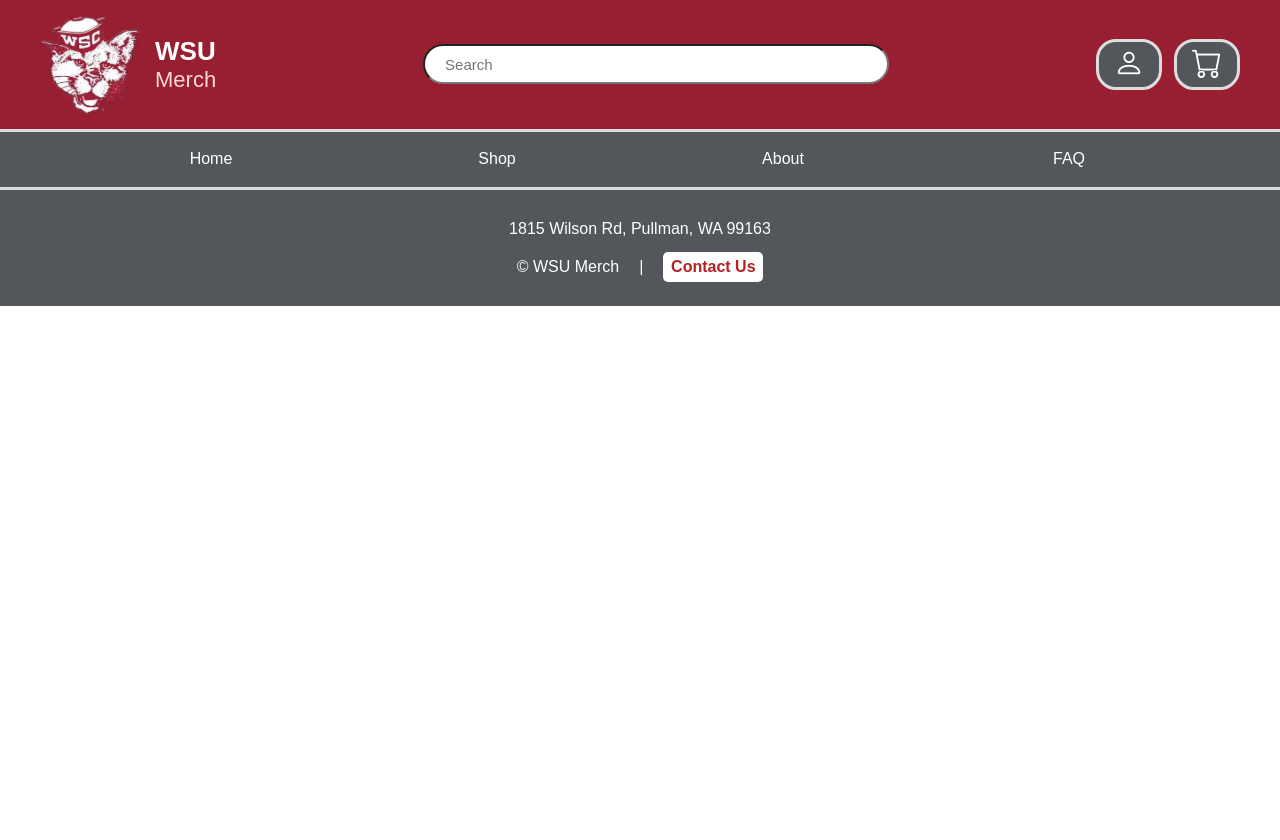
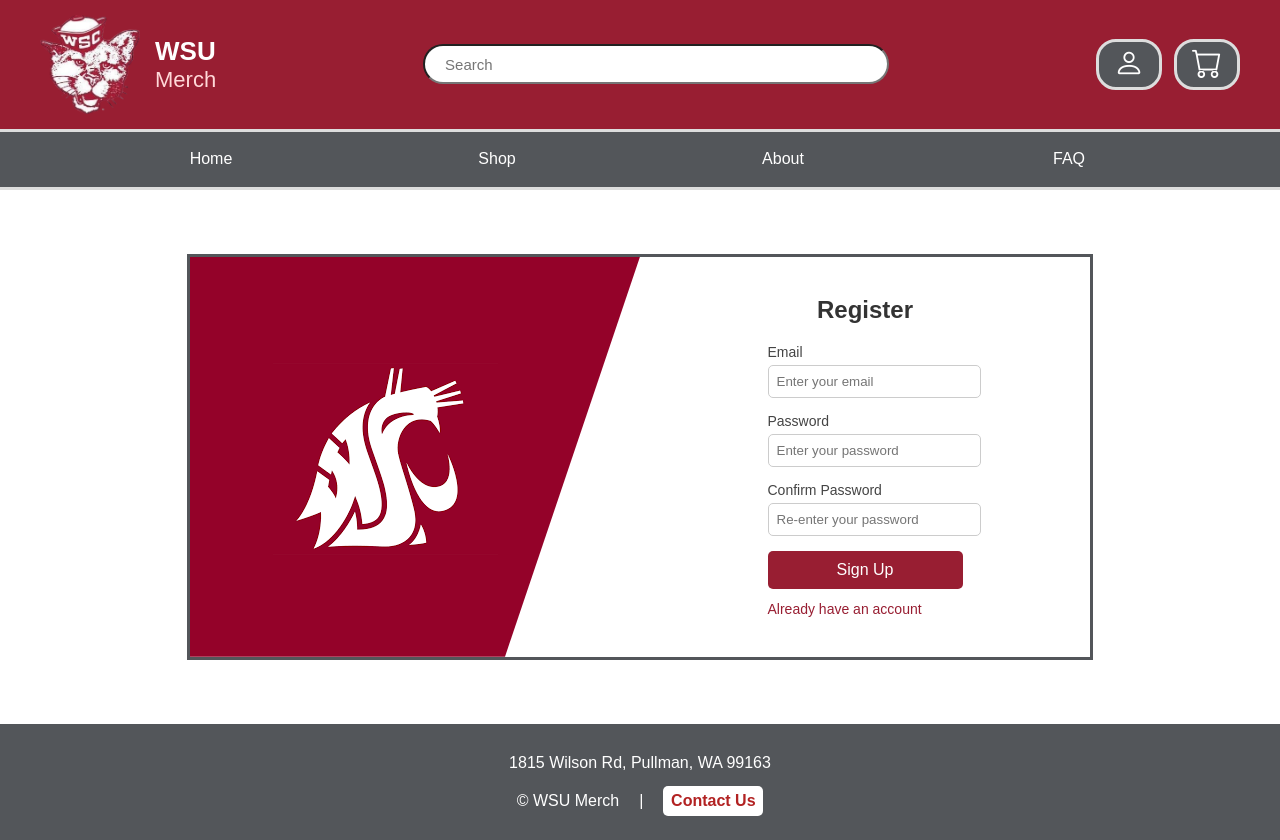
Before and after one commit to Jack-Underhill/Cpts489-Sp25-GroupProject-MerchStore, a plain HTML site: page pages/registration.html in a window 1280 px wide. Before the commit the page ends 800 px from the top, so only its background shows below. Drawn offline with nearby package versions, Linux system fonts and the light colour scheme.

Commit message:
Created Login & Register Pages

```diff
--- a/pages/registration.html
+++ b/pages/registration.html
@@ -10,7 +10,7 @@
     <script src="../js/templateStyles.js"></script>
 
     <!-- Unique Style -->
-
+    <link rel="stylesheet" href="../styles/login.css">
 </head>
 <body>
     <!-- header -->
@@ -20,7 +20,34 @@
     <div id="nav-placeholder"></div>
 
     <!-- content -->
-
+    <section class="section-wrapper">
+        <div class="section-left">
+            <img src="../images/Official-Logo.png" alt="WSU Merch Logo" class="login-logo">
+        </div>
+        <div class="section-right">
+            <div class="login-wrapper">
+                <h2>Register</h2>
+                <form id="register-form">
+                    <div class="input-group">
+                        <label for="email">Email</label>
+                        <input type="email" id="email" placeholder="Enter your email" required>
+                    </div>
+                    <div class="input-group">
+                        <label for="password">Password</label>
+                        <input type="password" id="password" placeholder="Enter your password" required>
+                    </div>
+                    <div class="input-group">
+                        <label for="password">Confirm Password</label>
+                        <input type="password" id="password" placeholder="Re-enter your password" required>
+                    </div>
+                    <button type="submit" class="login-btn">Sign Up</button>
+                    <div class="login-links">
+                        <a href="../pages/login.html">Already have an account</a>
+                    </div>
+                </form>
+            </div>
+        </div>
+    </section>
 
     <!-- footer -->
     <div id="footer-placeholder"></div>
--- /dev/null
+++ b/styles/login.css
@@ -0,0 +1,96 @@
+.section-wrapper {
+    position: relative;
+    overflow: hidden;
+
+    width: 90%;
+    max-width: 900px;
+    height: 400px;
+    margin: 5% auto;
+
+    border-style: solid;
+    border-color: #53565A;
+}
+
+.section-left {
+    position: absolute;
+    top: 0;
+    left: 0;
+    width: 50%;
+    height: 100%;
+    background-color: #940229;
+    clip-path: polygon(0 0, 100% 0, 70% 100%, 0% 100%);
+
+    display: flex;
+    align-items: center;
+    justify-content: center;
+}
+.login-logo {
+    transform: translateX(-30px);
+    width: 50%;
+    height: auto;
+}
+
+.section-right {
+    position: absolute;
+    top: 0;
+    right: 0;
+    width: 50%;
+    height: 95%;
+
+    flex: 1;
+    display: flex;
+    flex-direction: column;
+    justify-content: center;
+    align-items: center;
+}
+h2 {
+    text-align: center;
+    color: #333;
+}
+
+.input-group {
+    margin-bottom: 15px;
+}
+.input-group label {
+    display: block;
+    font-size: 14px;
+    margin-bottom: 5px;
+    color: #444;
+}
+.input-group input {
+    width: 100%;
+    padding: 8px;
+    border: 1px solid #ccc;
+    border-radius: 5px;
+}
+
+.login-btn {
+    width: 100%;
+    padding: 10px;
+    background-color: #981E32;
+    border: none;
+    color: white;
+    font-size: 16px;
+    border-radius: 5px;
+    cursor: pointer;
+    transition: 0.2s;
+}
+.login-btn:hover {
+    background-color: #730d21;
+}
+
+.login-links {
+    display: flex;
+    justify-content: space-between;
+    margin-top: 12px;
+    font-size: 14px;
+}
+.login-links a {
+    text-decoration: none;
+    color: #981E32;
+}
+.login-links a:hover {
+    text-decoration: underline;
+    font-size: 14px;
+    font-weight: normal;
+}
```
Also changed, not shown: pages/login.html (+26 -2 lines).
